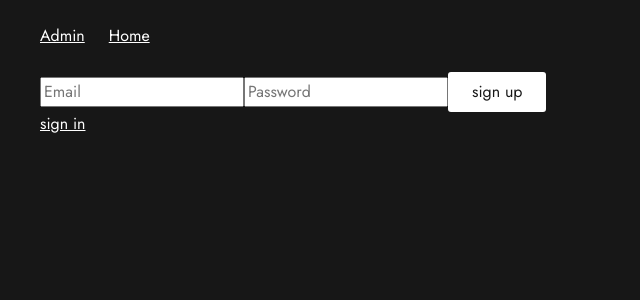
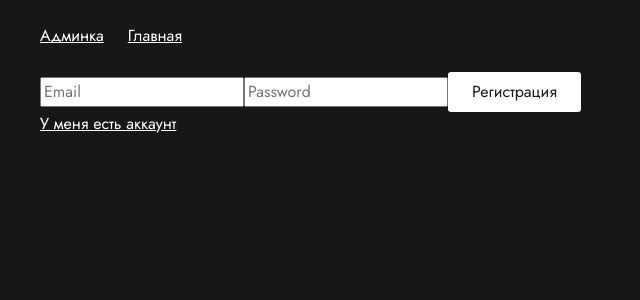
Before and after one commit to nklapnsk-vigbo/vigbo-gallery, a Next.js app: page /admin/signup in a window 1280 px wide. Shown: the top 300 px of the page, without its empty margins (0-640 px from the left). Built offline with nearby package versions, Linux system fonts and the light colour scheme; no server answers.

Commit message:
Переводы

```diff
--- a/src/pages/admin/category/[slug].js
+++ b/src/pages/admin/category/[slug].js
@@ -55,9 +55,9 @@ export default function Category({ slug }) {
         <div {...getRootProps()} className="dropzone">
           <input {...getInputProps()} />
           {isDragActive ? (
-            <p className="dropzone-title">Drop the files here ...</p>
+            <p className="dropzone-title">Дропнуть файлы...</p>
           ) : (
-            <p className="dropzone-title">Drag 'n' drop some files here, or click to select files</p>
+            <p className="dropzone-title">Сюда можно перетянуть файлы или можно кликнуть</p>
           )}
         </div>
       </section>
--- a/src/pages/admin/index.js
+++ b/src/pages/admin/index.js
@@ -34,14 +34,14 @@ function CreateNewCategory() {
 
   async function handleCreateCategory(event) {
     event.preventDefault()
-    let name = prompt("new category name", "random")
+    let name = prompt("Введите название для коллекции", "Свадьба, 20.02.2020")
     const response = await firebase.firestore().collection("categories").add({ name })
-    router.push(`/admin/category/${response.id}`)
+    router.push("/admin/category/[slug]", `/admin/category/${response.id}`)
   }
 
   return (
     <form onSubmit={handleCreateCategory}>
-      <button>create new category</button>
+      <button>Создать новую коллекцию</button>
     </form>
   )
 }
--- a/src/pages/admin/signin.js
+++ b/src/pages/admin/signin.js
@@ -34,11 +34,11 @@ export default function SignIn() {
       <form onSubmit={handleSignIn}>
         <input name="email" type="email" placeholder="Email" />
         <input name="password" type="password" placeholder="Password" />
-        <button type="submit">sign in</button>
+        <button type="submit">Войти</button>
       </form>
 
       <Link href="/admin/signup">
-        <a>sign up</a>
+        <a>У меня нет аккаунта</a>
       </Link>
     </Container>
   )
--- a/src/pages/admin/signup.js
+++ b/src/pages/admin/signup.js
@@ -63,11 +63,11 @@ export default function SignUp() {
       <form onSubmit={handleSignUp}>
         <input name="email" type="email" placeholder="Email" required />
         <input name="password" type="password" placeholder="Password" required />
-        <button type="submit">sign up</button>
+        <button type="submit">Регистрация</button>
       </form>
 
       <Link href="/admin/signin">
-        <a>sign in</a>
+        <a>У меня есть аккаунт</a>
       </Link>
     </Container>
   )
--- a/src/pages/index.js
+++ b/src/pages/index.js
@@ -6,7 +6,7 @@ export default function Home() {
       <main>
         <h1>Vigbo gallery</h1>
         <Link href="/admin">
-          <a>Admin</a>
+          <a>Админка</a>
         </Link>
       </main>
       <style jsx>{`
--- a/src/ui/admin/header/header.js
+++ b/src/ui/admin/header/header.js
@@ -23,16 +23,16 @@ export function Header({ title }) {
       <header className={styles.header}>
         <nav>
           <Link href="/admin">
-            <a>Admin</a>
+            <a>Админка</a>
           </Link>
           <Link href="/">
-            <a>Home</a>
+            <a>Главная</a>
           </Link>
         </nav>
 
         {user && (
           <nav>
-            <button onClick={handleSignOut}>sign out</button>
+            <button onClick={handleSignOut}>Выйти из аккаунта</button>
           </nav>
         )}
       </header>
```
